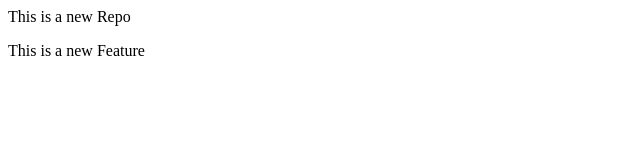
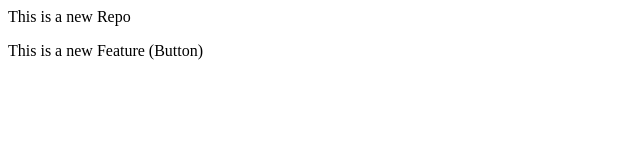
Before and after one commit to daimqureshi644/LocalRepo, a plain HTML site: page index.html in a window 1280 px wide. Shown: the full height of the page, 0-640 px from the left. Drawn offline with Linux system fonts and the light colour scheme.

```diff
--- a/index.html
+++ b/index.html
@@ -1,2 +1,2 @@
 <P>This is a new Repo</P>
-<P>This is a new Feature</P>
+<P>This is a new Feature (Button)</P>
```
